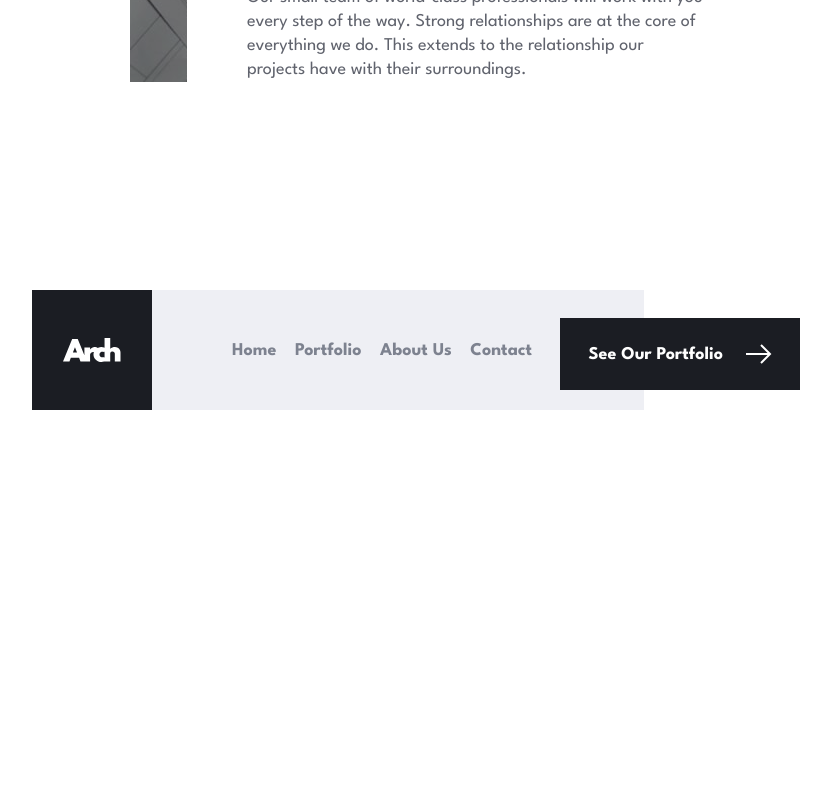
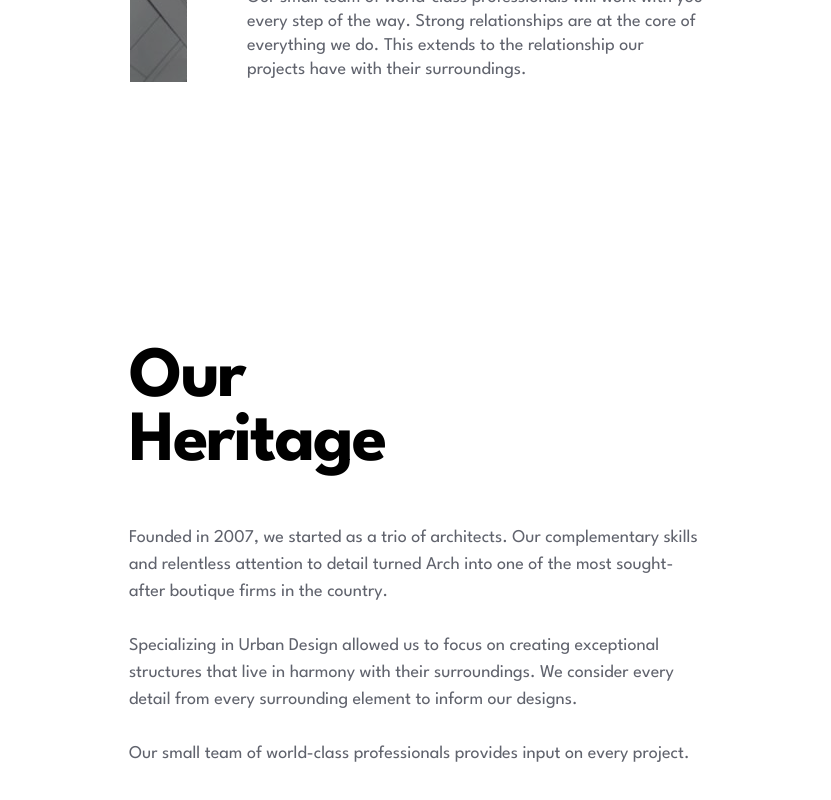
Before and after one commit to Kasim-Ke/031_arch_studio, a React (Vite) app: page /031_arch_studio/about in a window 1280 px wide. Shown: the part 738-1538 px from the top of the page, without its empty margins (224-1055 px from the left). Before the commit the page ends 1156 px from the top, so only its background shows below. Built offline with nearby package versions, Linux system fonts and the light colour scheme.

Commit message:
about heritage done

```diff
--- a/src/App.jsx
+++ b/src/App.jsx
@@ -9,6 +9,7 @@ import { Routes, Route } from "react-router-dom";
 import PortMain from "./components/portfolio/PortMain";
 import ScrollToTop from "./components/ScrollToTop";
 import AboutHero from "./components/about/AboutHero";
+import AboutHeritage from "./components/about/AboutHeritage";
 
 function App() {
   return (
@@ -43,6 +44,7 @@ function App() {
           element={
             <>
               <AboutHero />
+              <AboutHeritage />
             </>
           }
         />
--- /dev/null
+++ b/src/components/about/AboutHeritage.jsx
@@ -0,0 +1,45 @@
+import herDesk from "../about/desktop/image-heritage.jpg";
+
+const AboutHeritage = () => {
+  return (
+    <div className=" lg:max-w-[1440px] md:max-w-[768px] max-w-[375px] h-full mx-auto ">
+      <div className="relative md:top-0 top-[200px] lg:w-[1110px] lg:h-[568px] my-[200px] md:w-[574px] md:h-[485px] h-[620px] w-[311px] flex justify-between items-start mx-auto ">
+        <div className="lg:w-[440px] w-full h-full flex flex-col justify-between">
+          <div className="mt-[65px]  w-full flex  ">
+            <h2
+              data-aos="fade-down"
+              className="text-[48px] leading-[52px] tracking-[-1.71px] font-bold md:text-[72px] md:leading-[64px] md:tracking-[-2px]"
+            >
+              Our <span className="block">Heritage</span>
+            </h2>
+          </div>
+          <div data-aos="fade-up" className="lg:h-[288px] text-[#60636D] ">
+            <p>
+              Founded in 2007, we started as a trio of architects. Our
+              complementary skills and relentless attention to detail turned
+              Arch into one of the most sought-after boutique firms in the
+              country.
+              <span className="block">
+                <br />
+                Specializing in Urban Design allowed us to focus on creating
+                exceptional structures that live in harmony with their
+                surroundings. We consider every detail from every surrounding
+                element to inform our designs.
+              </span>
+              <span className="block">
+                <br />
+                Our small team of world-class professionals provides input on
+                every project.
+              </span>
+            </p>
+          </div>
+        </div>
+        <div data-aos="fade-right" className="lg:block hidden object-cover">
+          <img src={herDesk} alt="herDesk" />
+        </div>
+      </div>
+    </div>
+  );
+};
+
+export default AboutHeritage;
--- a/src/components/about/AboutHero.jsx
+++ b/src/components/about/AboutHero.jsx
@@ -38,7 +38,7 @@ const AboutHero = () => {
           />
         </div>
         <div className="absolute lg:top-[220px] lg:right-0 md:top-[289px] md:right-[97px] lg:w-[630px] lg:h-[500px] md:w-[516px] md:h-[431px] w-[353px] h-[410px] top-[195px] bg-white z-40 flex justify-end items-end ">
-          <div className="flex flex-col items-end justify-between lg:w-[446px] lg:h-[341px] md:w-[456px] md:h-[267px] w-[311px] h-[269px]  mx-auto md:mx-0  ">
+          <div className="flex flex-col items-end justify-between lg:w-[446px] lg:h-[341px] md:w-[456px] md:h-[267px] w-[311px] h-[269px] my-[25%] md:my-0  mx-auto md:mx-0  ">
             <div className="lg:mt-[50px]">
               <h2
                 data-aos="fade-down"
--- a/src/components/navfoot/Footer.jsx
+++ b/src/components/navfoot/Footer.jsx
@@ -5,7 +5,7 @@ import logo2 from "./logo2.svg";
 const Footer = () => {
   return (
     <div className="relative lg:max-w-[1440px] md:max-w-[768px] max-w-[375px] lg:h-[400px] md:h-[320px] h-[443px] mx-auto md:my-2 flex items-end">
-      <div className="relative lg:w-[1100px] lg:h-[200px] md:w-[768px] md:h-[120px] mx-auto w-[375px] h-[383px]">
+      <div className="relative   lg:w-[1100px] lg:h-[200px] md:w-[768px] md:h-[120px] mx-auto w-[375px] h-[383px]">
         <div className="lg:w-[984px] md:w-[612px] w-full h-full bg-[#EEEFF4] flex md:flex-row flex-col items-center">
           <div className="hidden bg-[#1B1D23] lg:w-[200px] lg:h-[200px] w-[120px] h-[120px] md:flex items-center justify-center">
             <img
@@ -14,7 +14,7 @@ const Footer = () => {
               alt="logo2"
             />
           </div>
-          <div className="absolute top-[-60px] md:hidden bg-[#1B1D23] lg:w-[200px] lg:h-[200px] w-[120px] h-[120px] flex items-center justify-center">
+          <div className="absolute  top-[-60px] md:hidden bg-[#1B1D23] lg:w-[200px] lg:h-[200px] w-[120px] h-[120px] flex items-center justify-center">
             <img
               className="mx-auto lg:w-[96px] lg:h-[40px] w-[58px] h-[24px]"
               src={logo2}
```
